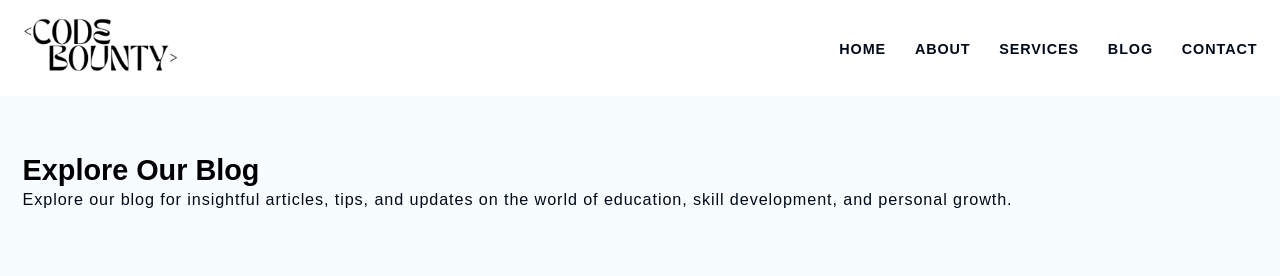
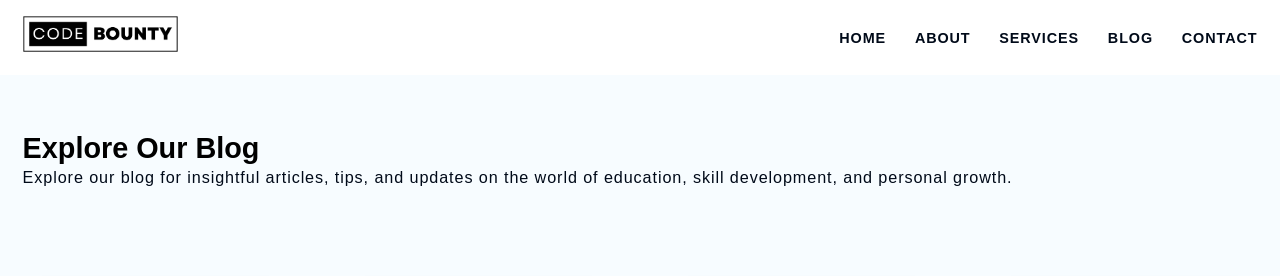
Before and after one commit to bhaiyacoding1/codebounty, a plain HTML site: page blog.html in a window 1280 px wide. Shown: the top 276 px of the page. Drawn offline with Linux system fonts and the light colour scheme.

Commit message:
Update blog.html

```diff
--- a/blog.html
+++ b/blog.html
@@ -22,7 +22,7 @@
       <div class="container">
         <div class="navbar-brand">
           <a href="index.html">
-            <img src="./images/logo1.png" alt="my Code Bounty logo" width="35%" height="auto" />
+            <img src="./images/logo2.png" alt="my Code Bounty logo" width="35%" height="auto" />
           </a>
         </div>
         <div class="mobile-nav">
```
